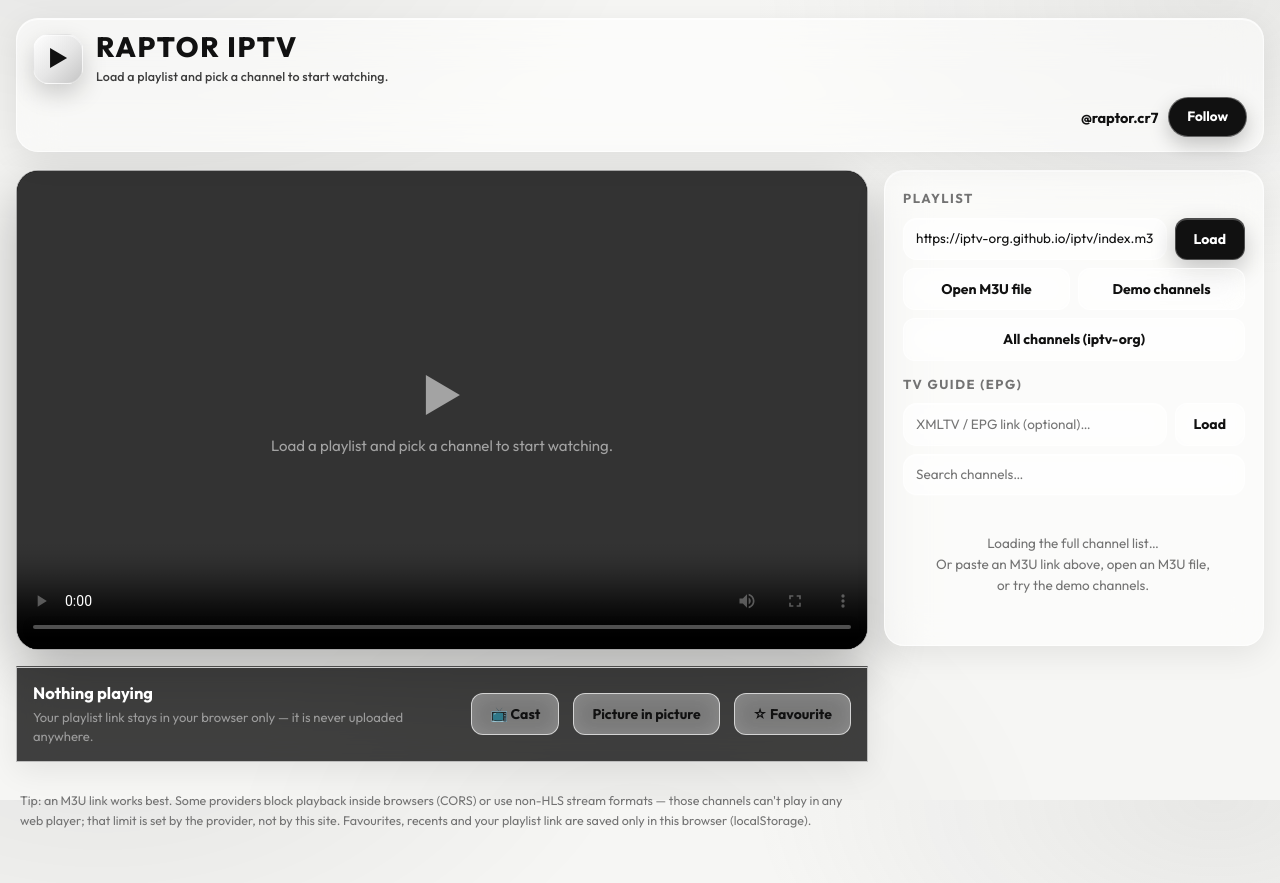
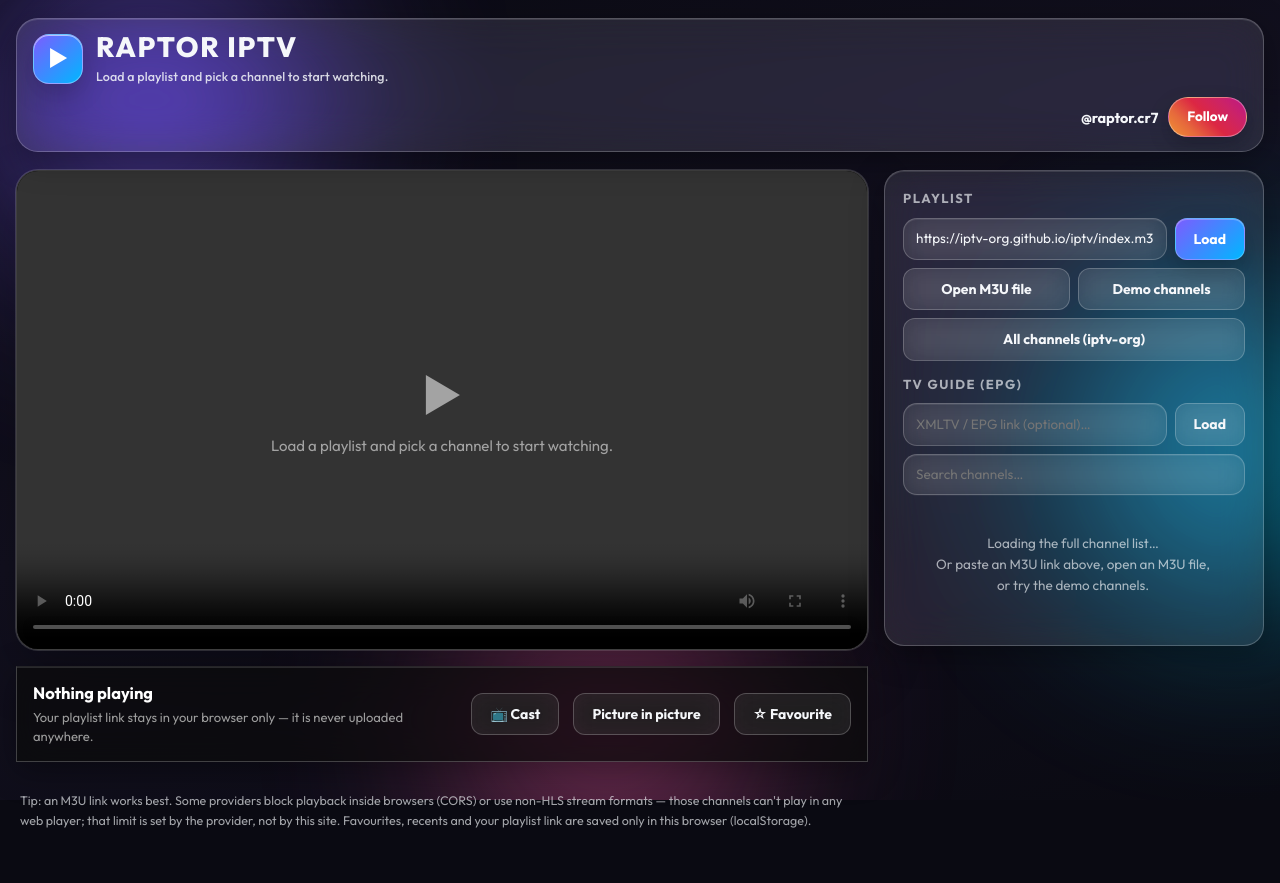
Before and after one commit to raptor-cr7/iptv-player, a plain HTML site: page index.html in a window 1280 px wide. Drawn offline with nearby package versions, Linux system fonts and the light colour scheme; no server answers.

Commit message:
WALLZA-style gradient theme

```diff
--- a/index.html
+++ b/index.html
@@ -3,7 +3,7 @@
 <head>
 <meta charset="UTF-8">
 <meta name="viewport" content="width=device-width, initial-scale=1.0">
-<meta name="color-scheme" content="light dark" />
+<meta name="color-scheme" content="dark" />
 <link rel="preconnect" href="https://fonts.googleapis.com" />
 <link rel="preconnect" href="https://fonts.gstatic.com" crossorigin />
 <link href="https://fonts.googleapis.com/css2?family=Outfit:wght@400;500;600;700;800&family=JetBrains+Mono:wght@400;500&display=swap" rel="stylesheet" />
@@ -14,61 +14,33 @@
 <script src="https://www.gstatic.com/cv/js/sender/v1/cast_sender.js?loadCastFramework=1"></script>
 <style>
   :root{
-    --bg:#f6f6f4;
-    --surface:rgba(255,255,255,.58);
-    --surface-solid:#ffffff;
-    --surface-2:rgba(255,255,255,.42);
-    --glass:rgba(255,255,255,.55);
-    --glass-strong:rgba(255,255,255,.72);
-    --glass-border:rgba(255,255,255,.65);
-    --ink:#111111;
-    --ink-2:#3d3d3d;
-    --ink-3:#737373;
-    --line:rgba(17,17,17,.10);
-    --accent:#111111;
-    --accent-2:#333333;
-    --accent-strong:#000000;
-    --accent-soft:rgba(0,0,0,.07);
+    --bg:#0a0a12;
+    --surface:rgba(255,255,255,.10);
+    --surface-solid:#14141f;
+    --surface-2:rgba(255,255,255,.08);
+    --glass:rgba(255,255,255,.10);
+    --glass-strong:rgba(255,255,255,.16);
+    --glass-border:rgba(255,255,255,.22);
+    --ink:#f5f7fa;
+    --ink-2:rgba(245,247,250,.85);
+    --ink-3:rgba(245,247,250,.65);
+    --line:rgba(255,255,255,.12);
+    --accent:#7c5cff;
+    --accent-2:#00b7ff;
+    --accent-strong:#7c5cff;
+    --accent-soft:rgba(124,92,255,.16);
     --stage:#0a0a0a;
-    --chip:#111111;
+    --chip:linear-gradient(135deg,#7c5cff,#00b7ff);
     --chip-ink:#ffffff;
     --radius:20px;
-    --shadow:0 18px 50px rgba(0,0,0,.08), 0 4px 18px rgba(0,0,0,.06);
-    --glass-shadow:0 8px 32px rgba(0,0,0,.08), inset 0 1px 0 rgba(255,255,255,.75);
-    --mut:#737373; --red:#111111;
-  }
-  @media (prefers-color-scheme: dark){
-    :root{
-      --bg:#050505;
-      --surface:rgba(255,255,255,.07);
-      --surface-solid:#161616;
-      --surface-2:rgba(255,255,255,.06);
-      --glass:rgba(255,255,255,.07);
-      --glass-strong:rgba(255,255,255,.10);
-      --glass-border:rgba(255,255,255,.22);
-      --ink:#ffffff;
-      --ink-2:#d9d9d9;
-      --ink-3:#9a9a9a;
-      --line:rgba(255,255,255,.10);
-      --accent:#ffffff;
-      --accent-2:#cccccc;
-      --accent-strong:#ffffff;
-      --accent-soft:rgba(255,255,255,.14);
-      --chip:#ffffff;
-      --chip-ink:#111111;
-      --shadow:0 18px 50px rgba(0,0,0,.45);
-      --glass-shadow:0 8px 32px rgba(0,0,0,.35), inset 0 1px 0 rgba(255,255,255,.12);
-      --mut:#9a9a9a; --red:#ffffff;
-    }
+    --shadow:0 18px 50px rgba(0,0,0,.45);
+    --glass-shadow:0 8px 32px rgba(0,0,0,.35), inset 0 1px 0 rgba(255,255,255,.12);
+    --mut:rgba(245,247,250,.65); --red:#ff5ca8;
   }
   *{box-sizing:border-box}
   html,body{margin:0;padding:0}
   body{
-    background:
-      radial-gradient(900px 520px at 8% -10%, rgba(0,0,0,.07), transparent 60%),
-      radial-gradient(800px 480px at 95% 0%, rgba(128,128,128,.12), transparent 58%),
-      radial-gradient(700px 600px at 50% 110%, rgba(0,0,0,.05), transparent 60%),
-      var(--bg);
+    background:var(--bg);
     background-attachment:fixed;
     color:var(--ink);
     font-family:"Outfit",system-ui,-apple-system,Segoe UI,Roboto,sans-serif;
@@ -77,6 +49,13 @@
     min-height:100vh;
     overflow-x:hidden;
   }
+  /* Liquid background — WALLZA style */
+  .bg{position:fixed;inset:0;z-index:-1;overflow:hidden;background:linear-gradient(160deg, #0a0a12 0%, #12101f 45%, #0a0a12 100%)}
+  .blob{position:absolute;border-radius:50%;filter:blur(90px);opacity:.75;animation:drift 18s ease-in-out infinite alternate}
+  .blob.b1{width:520px;height:520px;background:radial-gradient(circle, #7c5cff, transparent 65%);top:-140px;left:-120px}
+  .blob.b2{width:460px;height:460px;background:radial-gradient(circle, #00d4ff, transparent 65%);top:30%;right:-160px;animation-delay:-6s}
+  .blob.b3{width:420px;height:420px;background:radial-gradient(circle, #ff5ca8, transparent 65%);bottom:-160px;left:28%;animation-delay:-12s}
+  @keyframes drift{from{transform:translate(0,0) scale(1)}to{transform:translate(40px,-30px) scale(1.08)}}
   button,input,select{font:inherit}
   a{color:var(--accent)}
   .glass{
@@ -101,8 +80,8 @@
   .logo{display:flex;align-items:center;gap:13px;min-width:0}
   .brand-mark{
     width:50px;height:50px;border-radius:16px;flex:none;
-    background:linear-gradient(135deg,#ffffff 0%,#e5e5e5 55%,#bdbdbd 110%);
-    color:#111111;display:grid;place-items:center;font-size:22px;
+    background:linear-gradient(135deg,#7c5cff,#00b7ff);
+    color:#ffffff;display:grid;place-items:center;font-size:22px;
     box-shadow:0 10px 24px rgba(0,0,0,.18), inset 0 1px 0 rgba(255,255,255,.55);
     border:1px solid rgba(255,255,255,.35);
   }
@@ -112,15 +91,15 @@
   .header-ig a.ig-name{display:inline-flex;align-items:center;gap:7px;color:var(--ink);font-size:14.5px;font-weight:700;letter-spacing:-.01em;white-space:nowrap;text-decoration:none}
   .header-ig a.ig-follow{
     display:inline-flex;align-items:center;justify-content:center;
-    color:var(--chip-ink) !important;text-decoration:none;font-size:13.5px;font-weight:700;
+    color:#ffffff !important;text-decoration:none;font-size:13.5px;font-weight:700;
     padding:9px 18px;border-radius:999px;white-space:nowrap;
-    background:var(--chip);
+    background:linear-gradient(45deg, #f09433 0%, #e6683c 25%, #dc2743 50%, #cc2366 75%, #bc1888 100%);
     border:1px solid rgba(255,255,255,.35);
     box-shadow:0 8px 20px rgba(0,0,0,.22);
   }
   .header-ig a.ig-follow:hover{filter:brightness(1.06);transform:translateY(-1px)}
   .topbar .sp{flex:1}
-  .badge{font-size:11px;font-weight:800;letter-spacing:.07em;text-transform:uppercase;padding:5px 10px;border-radius:999px;flex:none;background:#111111;color:#ffffff}
+  .badge{font-size:11px;font-weight:800;letter-spacing:.07em;text-transform:uppercase;padding:5px 10px;border-radius:999px;flex:none;background:linear-gradient(135deg,#7c5cff,#00b7ff);color:#ffffff}
   .badge .dot{display:none}
   .layout{display:grid;grid-template-columns:1fr 380px;gap:16px;align-items:start}
   @media (max-width:960px){.layout{grid-template-columns:1fr}}
@@ -129,12 +108,11 @@
   .sidebar h3{margin:0 0 10px;font-size:13px;letter-spacing:.12em;text-transform:uppercase;color:var(--ink-3)}
   .field{display:flex;gap:8px;margin-bottom:8px}
   .field input[type=url],.field input[type=text],input[type=search]{
-    flex:1;min-width:0;background:rgba(255,255,255,.45);border:1.5px solid var(--glass-border);border-radius:14px;
+    flex:1;min-width:0;background:rgba(255,255,255,.06);border:1.5px solid var(--glass-border);border-radius:14px;
     -webkit-backdrop-filter:blur(14px);backdrop-filter:blur(14px);
-    box-shadow:inset 0 1px 0 rgba(255,255,255,.6);
+    box-shadow:inset 0 1px 0 rgba(255,255,255,.08);
     color:var(--ink);padding:10px 12px;font-size:13.5px;outline:none;
   }
-  @media (prefers-color-scheme: dark){.field input[type=url],.field input[type=text],input[type=search]{background:rgba(255,255,255,.06);box-shadow:inset 0 1px 0 rgba(255,255,255,.08)}}
   .field input:focus,input[type=search]:focus{border-color:var(--accent)}
   .btn{
     border:0;cursor:pointer;border-radius:12px;font-weight:700;
@@ -160,17 +138,16 @@
     font-size:13.5px;font-weight:600;cursor:pointer;user-select:none;
   }
   .chip:hover{color:var(--ink)}
-  .chip.on{background:var(--chip);color:var(--chip-ink);border-color:var(--chip);font-weight:700}
+  .chip.on{background:var(--chip);color:var(--chip-ink);border-color:rgba(124,92,255,.65);font-weight:700}
   .list{overflow-y:auto;flex:1;min-height:120px;padding-right:2px}
   .list::-webkit-scrollbar{width:8px}
-  .list::-webkit-scrollbar-thumb{background:rgba(0,0,0,.15);border-radius:8px}
+  .list::-webkit-scrollbar-thumb{background:rgba(255,255,255,.25);border-radius:8px}
   .ch{
     display:flex;align-items:center;gap:11px;width:100%;text-align:left;padding:10px;border:1px solid var(--glass-border);
-    border-radius:14px;margin-bottom:8px;background:rgba(255,255,255,.32);cursor:pointer;
+    border-radius:14px;margin-bottom:8px;background:rgba(255,255,255,.05);cursor:pointer;
     -webkit-backdrop-filter:blur(10px);backdrop-filter:blur(10px);
     color:var(--ink);content-visibility:auto;contain-intrinsic-size:auto 60px;
   }
-  @media (prefers-color-scheme: dark){.ch{background:rgba(255,255,255,.05)}}
   .ch:hover{border-color:var(--ink-3)}
   .ch.active{border-color:var(--accent);background:var(--accent-soft)}
   .ch img{width:42px;height:42px;object-fit:contain;border-radius:9px;background:#000000;flex:none}
@@ -224,6 +201,7 @@
 </style>
 </head>
 <body>
+<div class="bg"><div class="blob b1"></div><div class="blob b2"></div><div class="blob b3"></div></div>
 <div class="wrap">
   <header class="topbar glass">
     <div class="logo"><span class="brand-mark">▶</span><span><span class="brand-text">RAPTOR IPTV</span><small>Load a playlist and pick a channel to start watching.</small></span></div>
```
